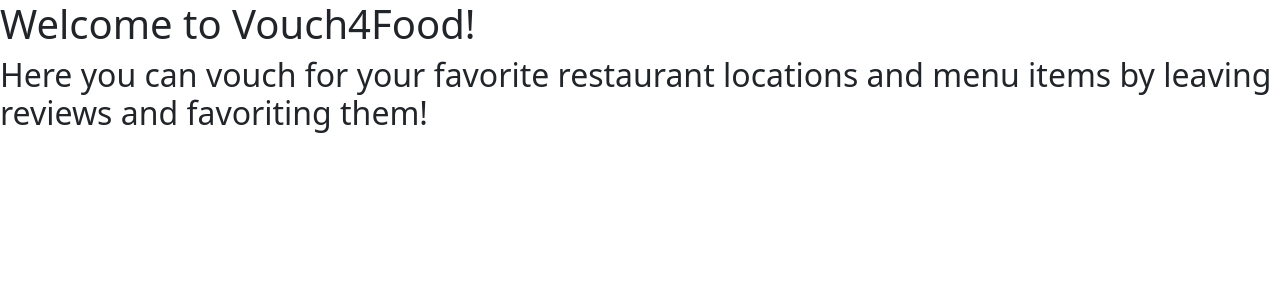
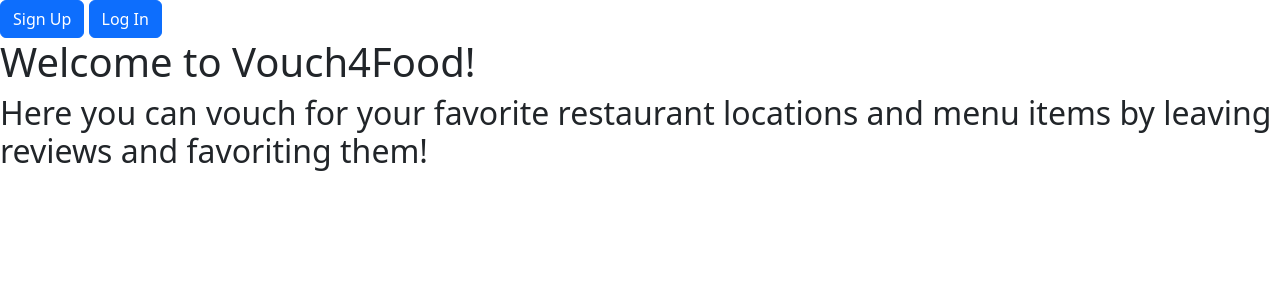
Before and after one commit to franklinkong981/Vote4Food, a Flask app: template templates/home-anon.html in a window 1280 px wide. Shown: the top 300 px of the page. Run offline with Flask 3, Linux system fonts and the light colour scheme; the template is opened without the code that fills it, so the values that code supplies are empty.

Commit message:
Added login, logout, signup buttons on homepage

```diff
--- /dev/null
+++ b/static/stylesheets/styles.css
@@ -0,0 +1,3 @@
+auth-navbar {
+    background-color: red;
+}
--- a/templates/base.html
+++ b/templates/base.html
@@ -3,7 +3,7 @@
     <head>
         <meta charset="UTF-8">
         <meta name="viewport" content="width=device-width, initial-scale=1.0">
-        <link rel="stylesheet" href="/static/styles.css"/>
+        <link rel="stylesheet" href="/static/stylesheets/styles.css"/>
         <link href="https://cdn.jsdelivr.net/npm/bootstrap@5.3.2/dist/css/bootstrap.min.css" rel="stylesheet" integrity="sha384-T3c6CoIi6uLrA9TneNEoa7RxnatzjcDSCmG1MXxSR1GAsXEV/Dwwykc2MPK8M2HN" crossorigin="anonymous">
         <title>{% block title %} {% endblock %}</title>
     </head>
@@ -13,6 +13,15 @@
             <p>{{msg}}</p>
         {% endfor %}
 
+        <div class="auth-navbar">
+            {% if not g.user %}
+                <a class="btn btn-primary" href="{{url_for('handle_signup')}}">Sign Up</a>
+                <a class="btn btn-primary" href="{{url_for('handle_login')}}">Log In</a>
+            {% else %}
+                <a class="btn btn-dark" href="{{url_for('handle_logout')}}">Log Out</a>
+            {% endif %}
+        </div>
+
         {% block content %}
         {% endblock %}
 
```
